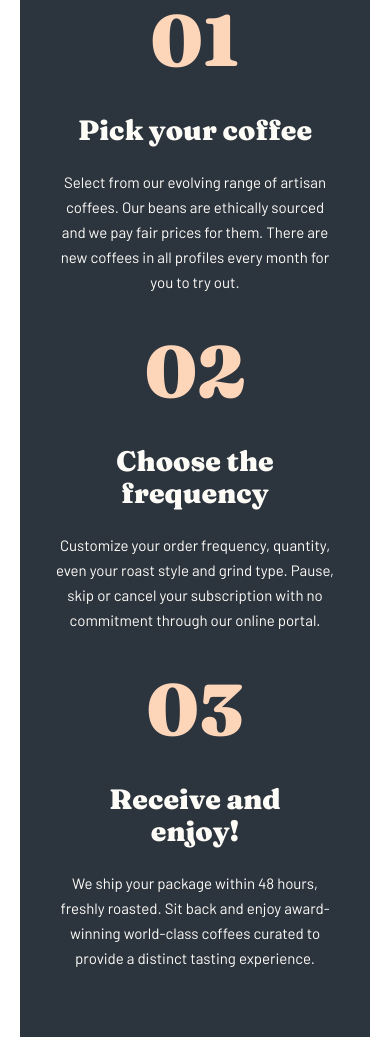
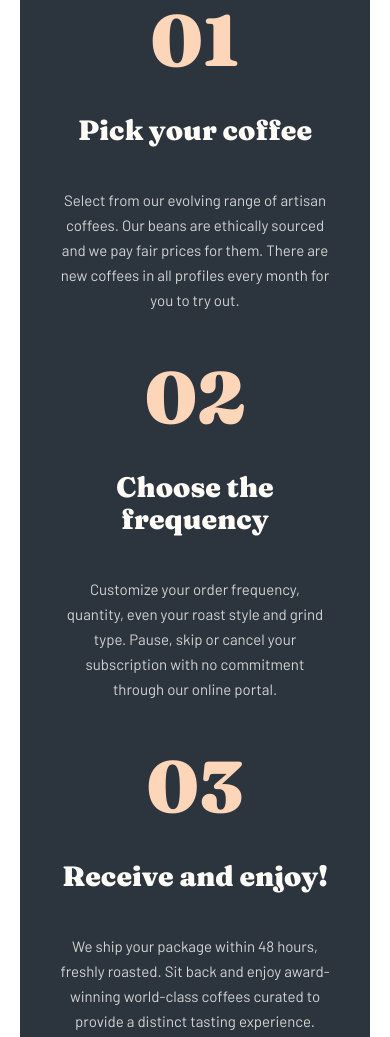
Before and after one commit to avazbek9999/coffeeroaster1, a plain HTML site: page create.html in a window 390 px wide. Shown: the part 729-1766 px from the top of the page. Drawn offline with Linux system fonts and the light colour scheme.

Commit message:
modifier creat work section

```diff
--- a/create.html
+++ b/create.html
@@ -70,28 +70,28 @@
             </section>
 
             <!-- =======================================how it work=============================== -->
-            <section class="work creat-work">
-                <div class="container container-small">
-                    <div class="work-wrapper">
-                        <h2 class="work__headding visually-hidden">
+            <section class=" creat-work">
+                <div class="container ">
+                    <div class="creat-work__inner">
+                        <h2 class="creat-work__headding visually-hidden">
                             How it works
                         </h2>
 
-                        <ol class="work__list">
-                            <li class="work__item creat-work__item">
-                                <span class="work__item__span">01</span>
+                        <ol class="creat-work__list">
+                            <li class="creat-work__item ">
+                                <span class="creat-work__item__span">01</span>
                                 <h3
                                     class="
-                                        work__item__headdeing
-                                        creat-work__headding
+                                        creat-work__item__headding
+
                                     "
                                 >
                                     Pick your coffee
                                 </h3>
                                 <p
                                     class="
-                                        work__item__paragrf
-                                        creat-work__paragrph
+                                        creat-work__item__paragrph
+
                                     "
                                 >
                                     Select from our evolving range of artisan
@@ -101,20 +101,20 @@
                                     to try out.
                                 </p>
                             </li>
-                            <li class="work__item creat-work__item">
-                                <span class="work__item__span">02</span>
+                            <li class=" creat-work__item">
+                                <span class=" creat-work__item__span">02</span>
                                 <h3
                                     class="
-                                        work__item__headdeing
-                                        creat-work__headding
+                                         creat-work__item__headding
+
                                     "
                                 >
                                     Choose the frequency
                                 </h3>
                                 <p
                                     class="
-                                        work__item__paragrf
-                                        creat-work__paragrph
+
+                                        creat-work__item__paragrph
                                     "
                                 >
                                     Customize your order frequency, quantity,
@@ -123,20 +123,20 @@
                                     commitment through our online portal.
                                 </p>
                             </li>
-                            <li class="work__item creat-work__item">
-                                <span class="work__item__span">03</span>
+                            <li class=" creat-work__item">
+                                <span class="creat-work__item__span">03</span>
                                 <h3
                                     class="
-                                        work__item__headdeing
-                                        creat-work__headding
+
+                                        creat-work__item__headding
                                     "
                                 >
                                     Receive and enjoy!
                                 </h3>
                                 <p
                                     class="
-                                        work__item__paragrf
-                                        creat-work__paragrph
+
+                                        creat-work__item__paragrph
                                     "
                                 >
                                     We ship your package within 48 hours,
--- a/scss/blocks/_creat-work.scss
+++ b/scss/blocks/_creat-work.scss
@@ -1,44 +1,135 @@
-.creat-work{
-    padding: 0 20px;
-}
-
-
-.creat-work .container{
-   max-width: 1320px;
-    padding: 96px 40px;
-    background-color: #2C343E;
-    border-radius: 10px;
+.creat-work__inner{
+    padding: 106px  85px;
+    margin-bottom: 120px;
+   background-color: #2C343E;
+   border-radius: 10px;
 
 }
 
 
-
-.creat-work__headding {
-    color: #FEFCF7;
+.creat-work__list{
+    position: relative;
+    display: flex;
+    margin: 0;
+    padding: 0;
+    list-style: none;
 }
 
-.creat-work__paragrph {
+.creat-work__list::before {
+    position: absolute;
+    display: inline-block;
+    width: 68%;
+    top: 0;
+    transform: translatex(15px);
+    max-width: 68%;
+    height: 1px;
+    border: 1px solid #fdd6ba;
+    content: "";
+
+}
+
+.creat-work__item{
+    max-width: 285px;
+    margin-right: 95px;
+    padding-top: 82px;
+    margin-bottom: 64px;
+    list-style: none;
+}
+
+.creat-work__item::before {
+    position: absolute;
+    z-index: 10;
+    top: -15px;
+    display: inline-block;
+    width: 31px;
+    height: 31px;
+    background-color:transparent;
+    border: 2px solid #0E8784;
+    border-radius: 50%;
+    content: "";
+}
+
+.creat-work__item__span {
+    display: block;
+    margin-bottom: 38px;
+    font-family: Fraunces;
+    font-weight: 900;
+    font-size: 72px;
+    line-height: 72px;
+    color: #fdd6ba;
+}
+
+.creat-work__item__headding {
+    margin: 0;
+    margin-bottom: 42px;
+    font-family: Fraunces;
+    font-weight: 900;
+    font-size: 32px;
+    line-height: 36px;
+   color: #FEFCF7;
+}
+
+.creat-work__item__paragrph {
+    margin: 0;
+    font-size: 16px;
+    line-height: 26px;
     color: #FEFCF7;
+    opacity: 0.8;
+}
+
+
+@media only screen and (max-width: 980px) {
+.creat-work__item {
+    margin-right: 10px;
+    margin-bottom: 0;
+
+}
 }
 
 
 
+@media only screen and (max-width: 768px){
+    .creat-work__inner {
+        padding: 96px 40px;
+    }
 
-@media only screen and (max-width: 768px) {
-.creat-work__item {
-    margin-right: 10px;
-    margin-bottom: 0;
-}
+
+
+    .creat-work__item__headding{
+       font-size: 28px;
+       line-height: 32px;
+    }
+
+    .creat-work__item__paragrph{
+        font-size: 15px;
+        line-height: 25px;
+    }
 }
 
-@media only screen and (max-width: 560px){
-    .creat-work .container{
-        padding: 80px 20px;
+@media only screen and (max-width: 630px){
+    .creat-work__inner{
+        display: flex;
+        justify-content: center;
     }
 
-    .creat-work__item {
-        width: 100%;
-       margin-right: 0;
-       margin-bottom: 40px;
+    .creat-work__list::before{
+        display: none;
+    }
+
+    .creat-work__item::before{
+        display: none;
+    }
+
+    .creat-work__list{
+        flex-direction: column;
+        text-align: center;
+
+    }
+
+    .creat-work__item{
+        max-width: 100%;
+        margin: 0;
+        margin-bottom: 48px;
+        padding-top: 0;
     }
 }
```
Also changed, not shown: css/main.min.css, 1 other file.
